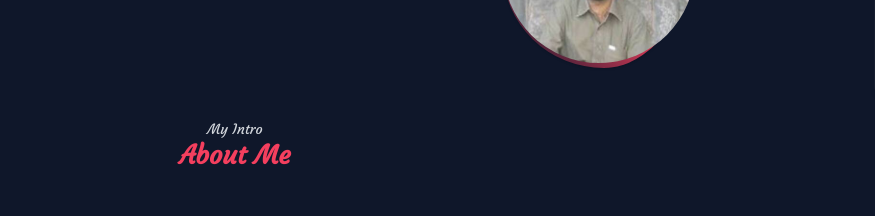
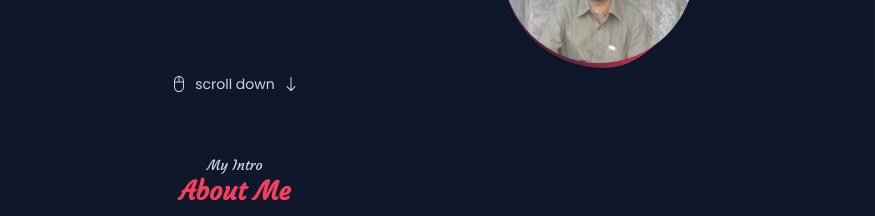
Before and after one commit to talhahjan/portfolio, a website: page index.html in a window 1280 px wide. Shown: the part 193-409 px from the top of the page, 405-1280 px from the left. Drawn offline with Linux system fonts and the light colour scheme.

```diff
--- a/index.html
+++ b/index.html
@@ -448,6 +448,43 @@
                 </svg>
               </a>
             </div>
+          </div>
+
+          <div
+            class="mt-4 flex justify-center items-center gap-x-2 text-color-base dark:text-color-base-dark-alt"
+          >
+            <a
+              href="#about"
+              class="inline-flex gap-x-2 justify-center items-center animate-bounce text-base"
+            >
+              <svg
+                xmlns="http://www.w3.org/2000/svg"
+                width="16"
+                height="16"
+                fill="currentColor"
+                class="bi bi-mouse2"
+                viewBox="0 0 16 16"
+              >
+                <path
+                  d="M3 5.188C3 2.341 5.22 0 8 0s5 2.342 5 5.188v5.625C13 13.658 10.78 16 8 16s-5-2.342-5-5.188V5.189zm4.5-4.155C5.541 1.289 4 3.035 4 5.188V5.5h3.5V1.033zm1 0V5.5H12v-.313c0-2.152-1.541-3.898-3.5-4.154zM12 6.5H4v4.313C4 13.145 5.81 15 8 15s4-1.855 4-4.188V6.5z"
+                />
+              </svg>
+              <span>scroll down</span>
+
+              <svg
+                xmlns="http://www.w3.org/2000/svg"
+                width="16"
+                height="16"
+                fill="currentColor"
+                class="bi bi-arrow-down"
+                viewBox="0 0 16 16"
+              >
+                <path
+                  fill-rule="evenodd"
+                  d="M8 1a.5.5 0 0 1 .5.5v11.793l3.146-3.147a.5.5 0 0 1 .708.708l-4 4a.5.5 0 0 1-.708 0l-4-4a.5.5 0 0 1 .708-.708L7.5 13.293V1.5A.5.5 0 0 1 8 1z"
+                />
+              </svg>
+            </a>
           </div>
         </section>
 
```
